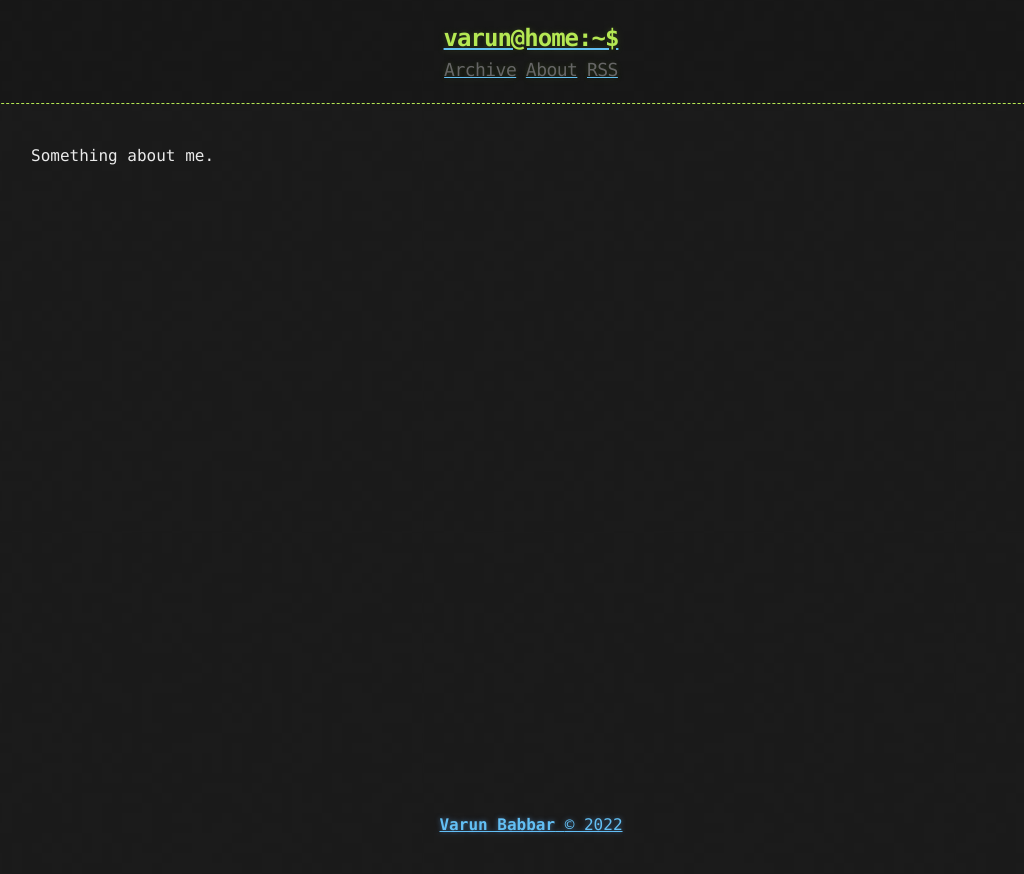
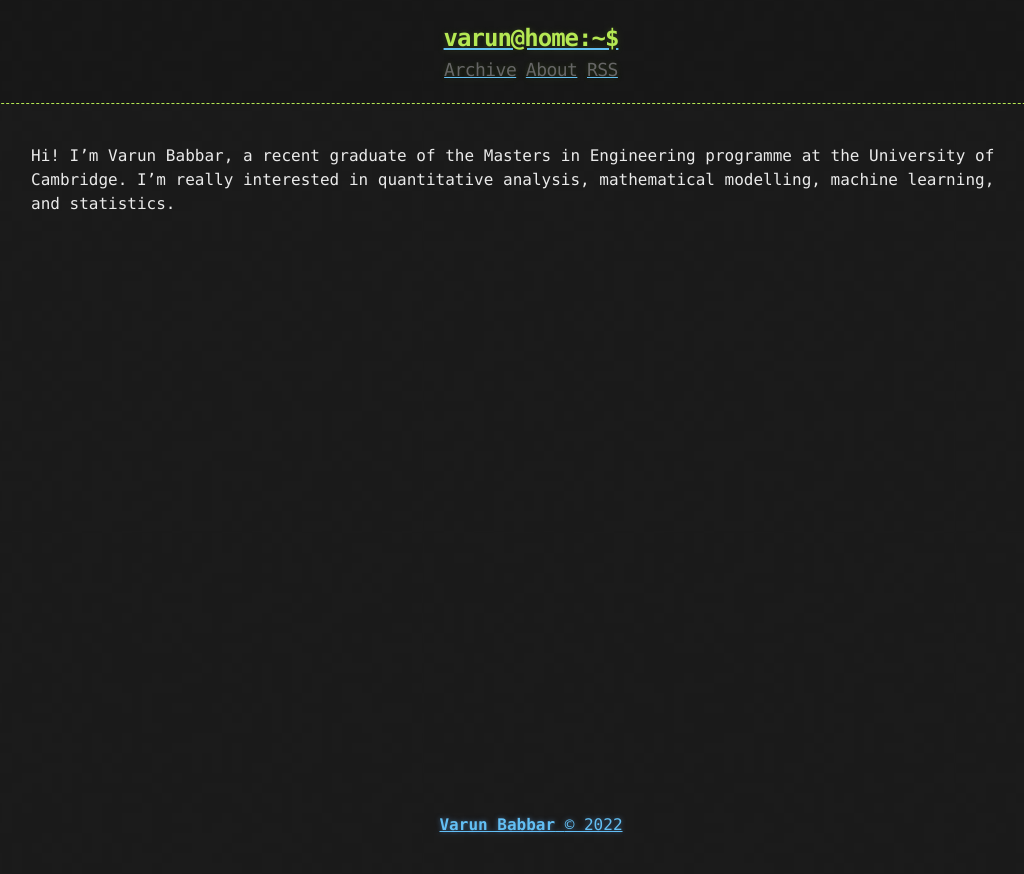
Before and after one commit to VarunBabbar/VarunBabbar.github.io, a Jekyll site: the page built from about.md, in a window 1280 px wide. Shown: the top 874 px of the page, without its empty margins (109-1133 px from the left). Built offline with Jekyll 4.4.1, drawn with Linux system fonts in a browser that asks for light colours.

Commit message:
Update about.md

```diff
--- a/about.md
+++ b/about.md
@@ -3,4 +3,4 @@ layout: page
 title: About
 ---
 
-Something about me.
+Hi! I'm Varun Babbar, a recent graduate of the Masters in Engineering programme at the University of Cambridge. I'm really interested in quantitative analysis, mathematical modelling, machine learning, and statistics.
```
